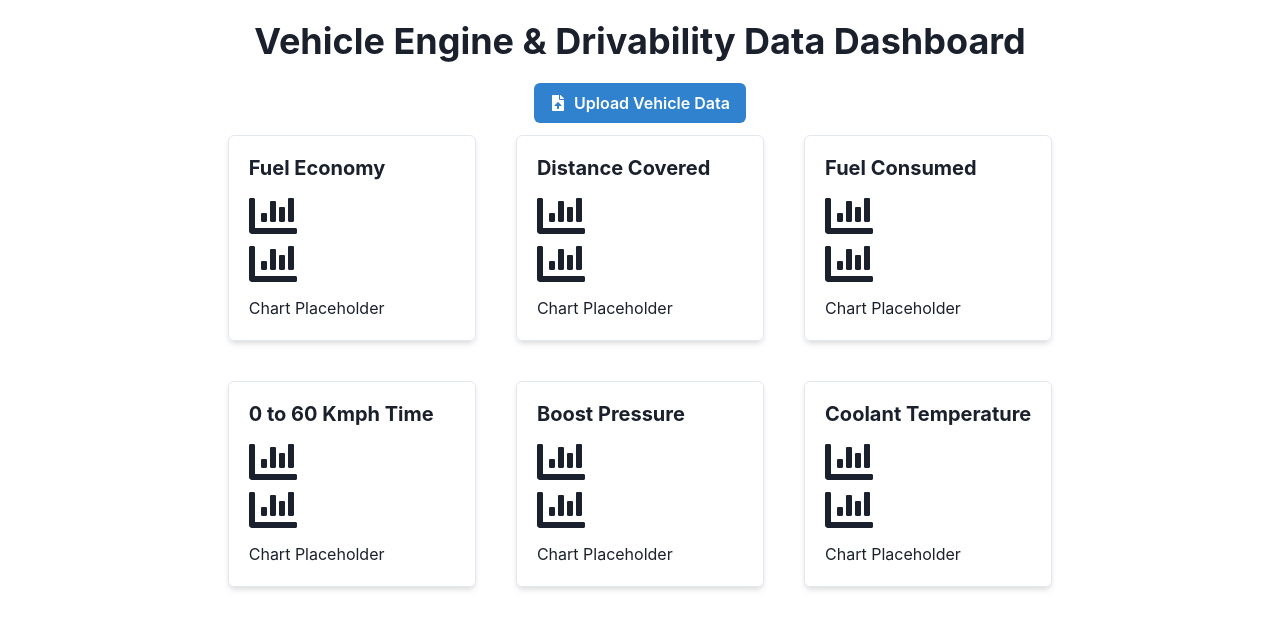
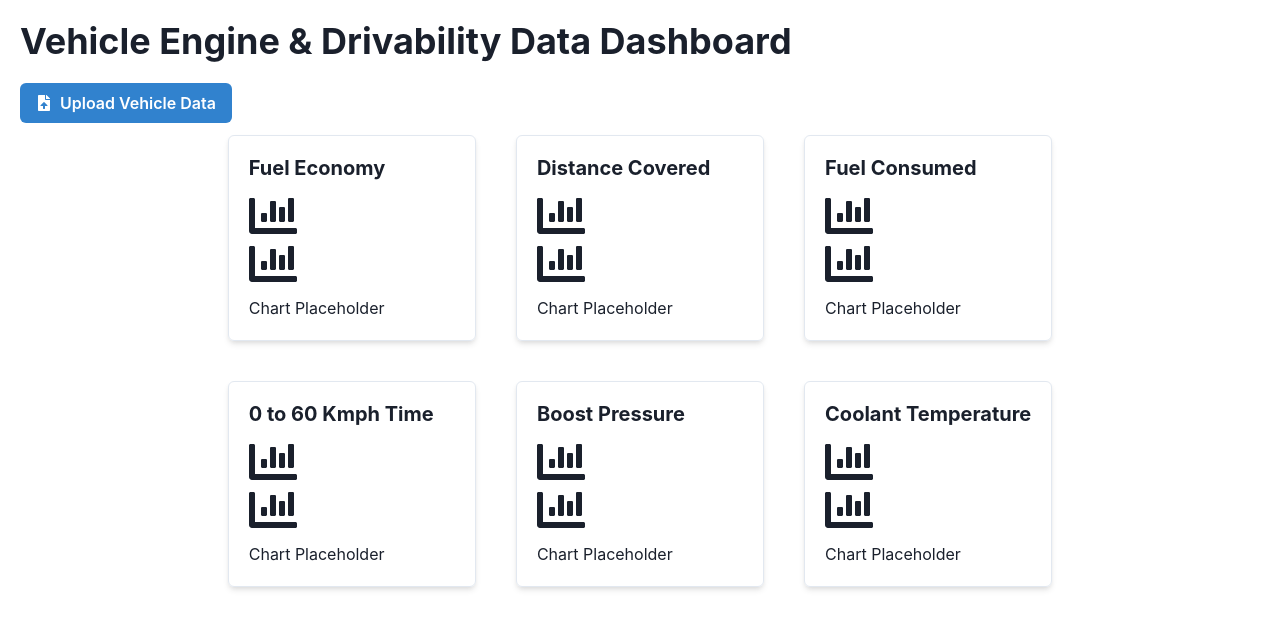
Before and after one commit to GPT-Engineer-App/dynamic-dashboard-vehicle, a React (Vite) app: page / in a window 1280 px wide. Shown: the top 628 px of the page. Built offline with nearby package versions, Linux system fonts and the light colour scheme.

Commit message:
Adjusted the alignment of the "Upload Vehicle Data" button to the left corner by changing the Flex container properties in the Index page.
Prompt: Can you locate Upload vehicle data to left corner

```diff
--- a/src/pages/Index.jsx
+++ b/src/pages/Index.jsx
@@ -19,7 +19,7 @@ const Index = () => {
 
   return (
     <Box p={5}>
-      <Flex direction="column" align="center" justify="center">
+      <Flex direction="column" align="start" justify="center">
         <Heading mb={5}>Vehicle Engine & Drivability Data Dashboard</Heading>
         <Input type="file" accept=".xlsx, .xls" onChange={handleFileUpload} placeholder="Upload Excel files" size="lg" mb={3} multiple style={{ display: "none" }} ref={fileInputRef} />
         <Button leftIcon={<FaFileUpload />} colorScheme="blue" mb={3} onClick={() => fileInputRef.current.click()}>
```
